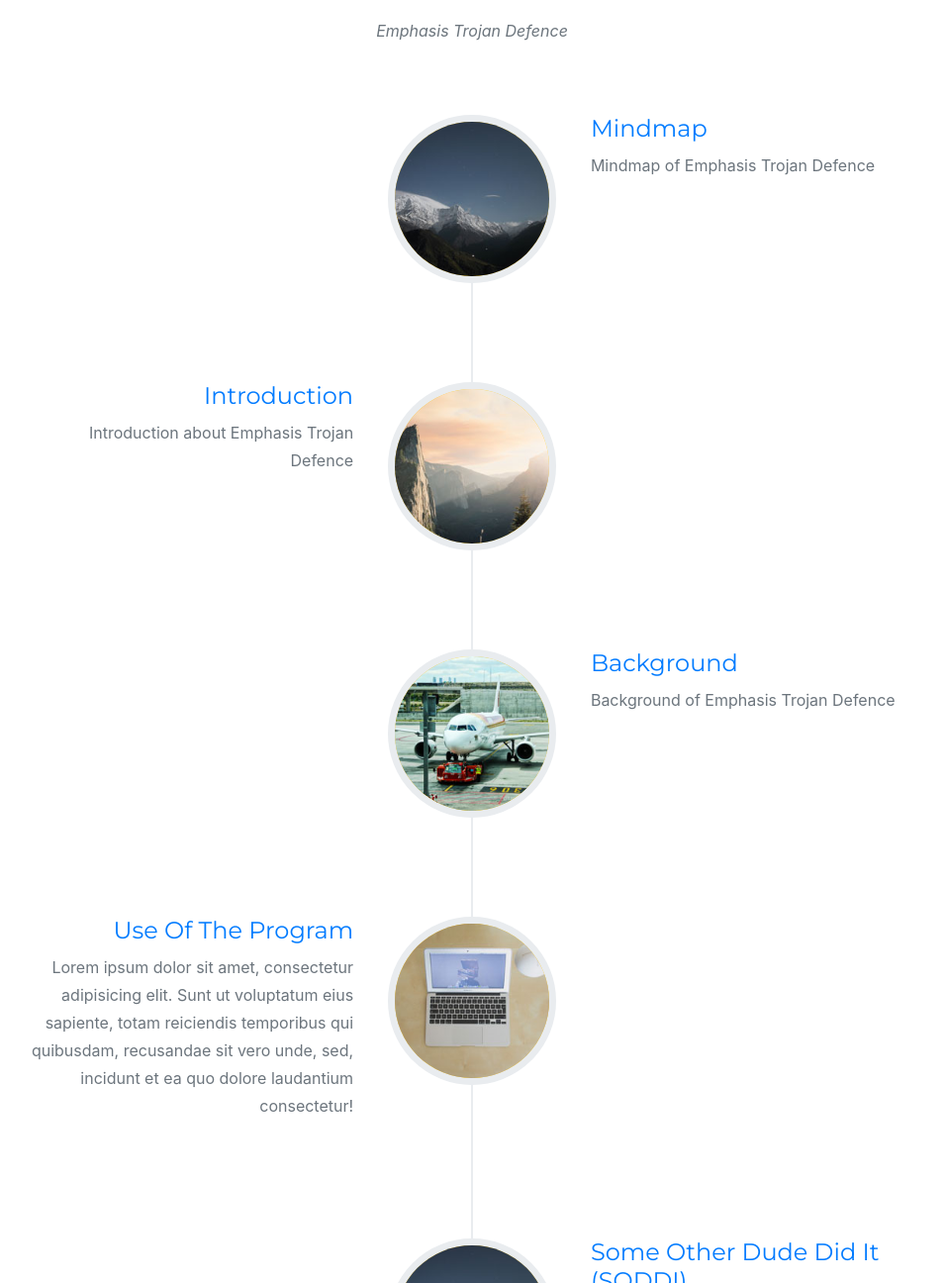
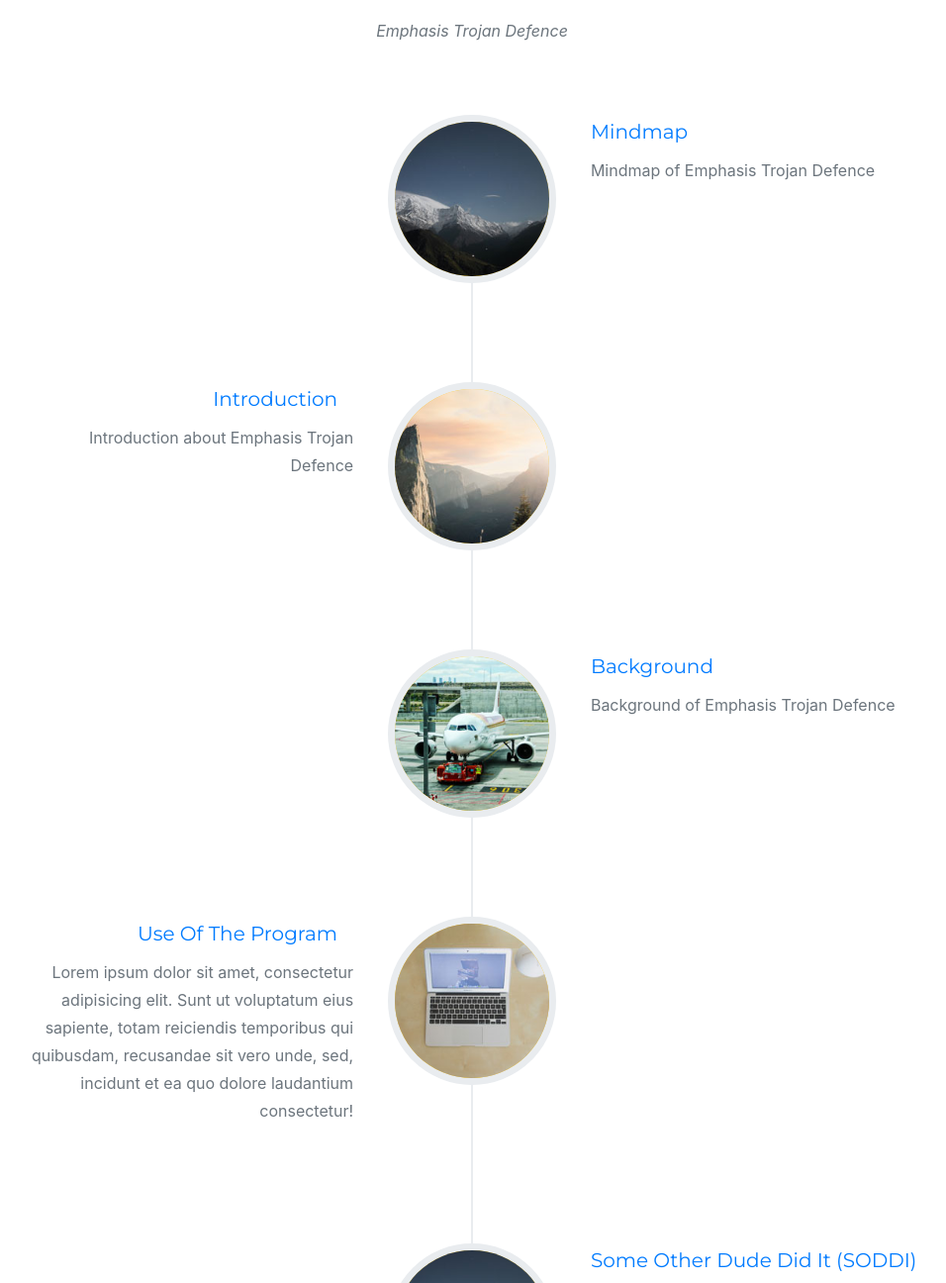
Before and after one commit to jeinsinurat/kelompok9, a website with bundled scripts: page index.html in a window 1280 px wide. Shown: the part 2744-4040 px from the top of the page at 99% size, without its empty margins (163-1119 px from the left). Built offline with nearby package versions, Linux system fonts and the light colour scheme; a web font is replaced by a local one.

Commit message:
Add Mindmap

```diff
--- a/index.html
+++ b/index.html
@@ -188,7 +188,7 @@
               </div>
               <div class="timeline-panel">
                 <div class="timeline-heading">
-                  <h4><a href="#mindmap">Mindmap</a></h4>
+                  <h4><a class="navbar-brand js-scroll-trigger" href="#mindmap">Mindmap</a></h4>
                 </div>
                 <div class="timeline-body">
                   <p class="text-muted">Mindmap of Emphasis Trojan Defence</p>
@@ -201,7 +201,7 @@
               </div>
               <div class="timeline-panel">
                 <div class="timeline-heading">
-                  <h4><a href="#introduction">Introduction</a></h4>
+                  <h4><a class="navbar-brand js-scroll-trigger" href="#introduction">Introduction</a></h4>
                 </div>
                 <div class="timeline-body">
                   <p class="text-muted">Introduction about Emphasis Trojan Defence</p>
@@ -214,7 +214,7 @@
               </div>
               <div class="timeline-panel">
                 <div class="timeline-heading">
-                  <h4><a href="#background">Background</a></h4>
+                  <h4><a class="navbar-brand js-scroll-trigger" href="#background">Background</a></h4>
                 </div>
                 <div class="timeline-body">
                   <p class="text-muted">Background of Emphasis Trojan Defence</p>
@@ -227,7 +227,7 @@
               </div>
               <div class="timeline-panel">
                 <div class="timeline-heading">
-                  <h4><a href="#use-program">Use Of The Program</a></h4>
+                  <h4><a class="navbar-brand js-scroll-trigger" href="#use-program">Use Of The Program</a></h4>
                 </div>
                 <div class="timeline-body">
                   <p class="text-muted">Lorem ipsum dolor sit amet, consectetur adipisicing elit. Sunt ut voluptatum eius sapiente, totam reiciendis temporibus qui quibusdam, recusandae sit vero unde, sed, incidunt et ea quo dolore laudantium consectetur!</p>
@@ -240,7 +240,7 @@
               </div>
               <div class="timeline-panel">
                 <div class="timeline-heading">
-                  <h4><a href="#soddi">Some Other Dude Did It (SODDI)</a></h4>
+                  <h4><a class="navbar-brand js-scroll-trigger" href="#soddi">Some Other Dude Did It (SODDI)</a></h4>
                 </div>
                 <div class="timeline-body">
                   <p class="text-muted">Lorem ipsum dolor sit amet, consectetur adipisicing elit. Sunt ut voluptatum eius sapiente, totam reiciendis temporibus qui quibusdam, recusandae sit vero unde, sed, incidunt et ea quo dolore laudantium consectetur!</p>
@@ -253,7 +253,7 @@
               </div>
               <div class="timeline-panel">
                 <div class="timeline-heading">
-                  <h4><a href="#legal-issues">Legal Issues for Trojan Horse Defence</a></h4>
+                  <h4><a class="navbar-brand js-scroll-trigger" href="#legal-issues">Legal Issues for Trojan Horse Defence</a></h4>
                 </div>
                 <div class="timeline-body">
                   <p class="text-muted">Lorem ipsum dolor sit amet, consectetur adipisicing elit. Sunt ut voluptatum eius sapiente, totam reiciendis temporibus qui quibusdam, recusandae sit vero unde, sed, incidunt et ea quo dolore laudantium consectetur!</p>
@@ -266,7 +266,7 @@
               </div>
               <div class="timeline-panel">
                 <div class="timeline-heading">
-                  <h4><a href="#window-forensics">Window Forensics</a></h4>
+                  <h4><a class="navbar-brand js-scroll-trigger" href="#window-forensics">Window Forensics</a></h4>
                 </div>
                 <div class="timeline-body">
                   <p class="text-muted">Lorem ipsum dolor sit amet, consectetur adipisicing elit. Sunt ut voluptatum eius sapiente, totam reiciendis temporibus qui quibusdam, recusandae sit vero unde, sed, incidunt et ea quo dolore laudantium consectetur!</p>
@@ -293,7 +293,7 @@
       <div class="row">
         <div class="col-lg-12 text-center">
           <h2 class="section-heading text-uppercase">Mindmap</h2>
-          <img class="img-fluid d-block mx-auto" src="img/Trojan-Defence.png" alt="The Trojan Defence">
+          <img class="img-fluid d-block mx-auto" src="img/mindmap.jpg" alt="Mindmap Trojan Defence">
         </div>
       </div>
     </div>
```
Also changed, not shown: img/mindmap.jpg (added).
